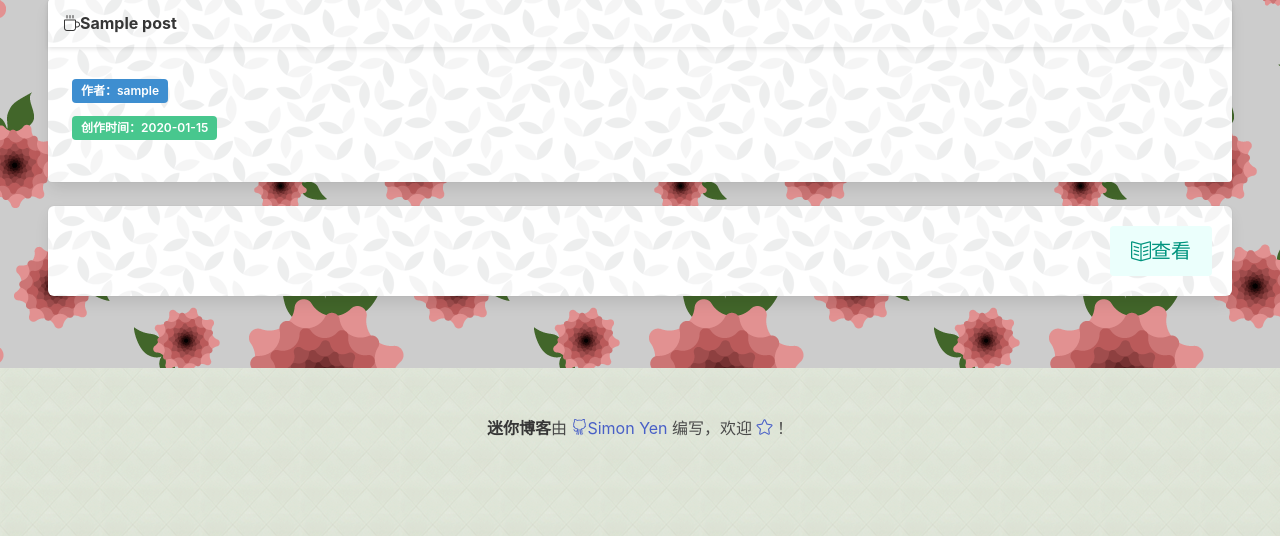
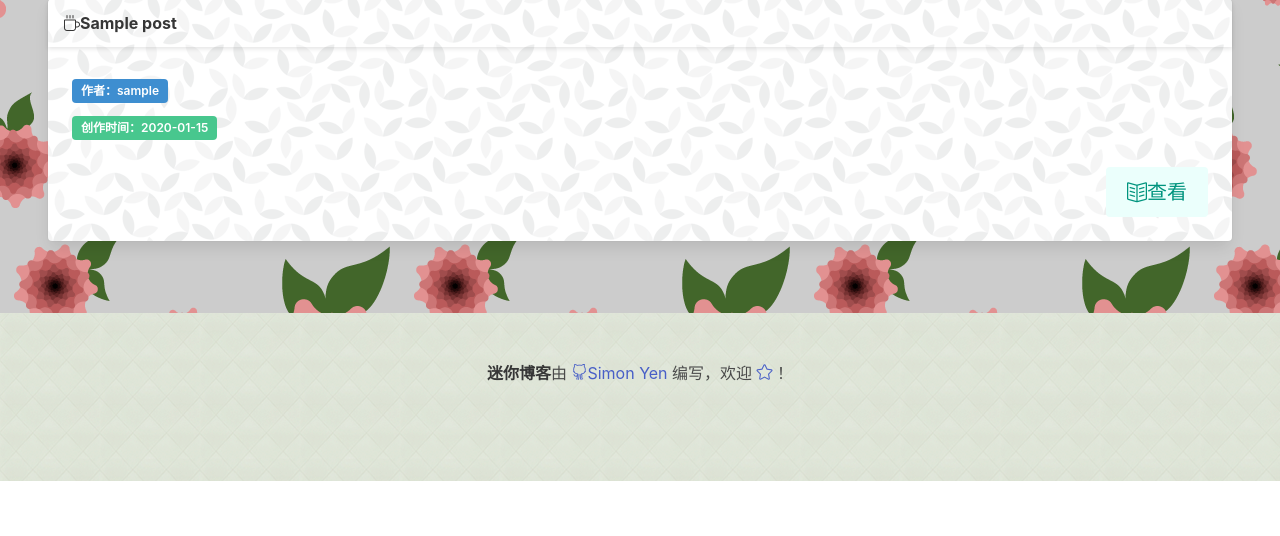
Before and after one commit to SimonYen/Mini-Blog, a Flask app: page / in a window 1280 px wide. Shown: the part 105-641 px from the top of the page. Run offline with Flask 2, Linux system fonts and the light colour scheme; tables that the repository leaves empty hold one stand-in row (values such as "Sample post"); some libraries are stand-ins or nearby versions.

Commit message:
差不多了，大完结！！！！

```diff
--- a/website/templates/home.html
+++ b/website/templates/home.html
@@ -19,11 +19,6 @@
 			<h2 class="subtitle">
 				<span class="tag is-success">创作时间：{{post.created_time}}</span>
 			</h2>
-		</div>
-	</div>
-</div>
-<div class="block"></div>
-<div class="box">
 			<div class="field is-grouped is-grouped-right">
 				<div class="buttons are-medium">
 					<a class="button is-primary is-light" href="{{ url_for('views.view_post' , id =  post.id) }}"><span
@@ -37,5 +32,9 @@
 				</div>
 			</div>
 		</div>
+	</div>
+</div>
+<div class="block"></div>
+
 {% endfor %}
 {% endblock %}
```
Lines whose indentation alone changed are shown as unchanged.
